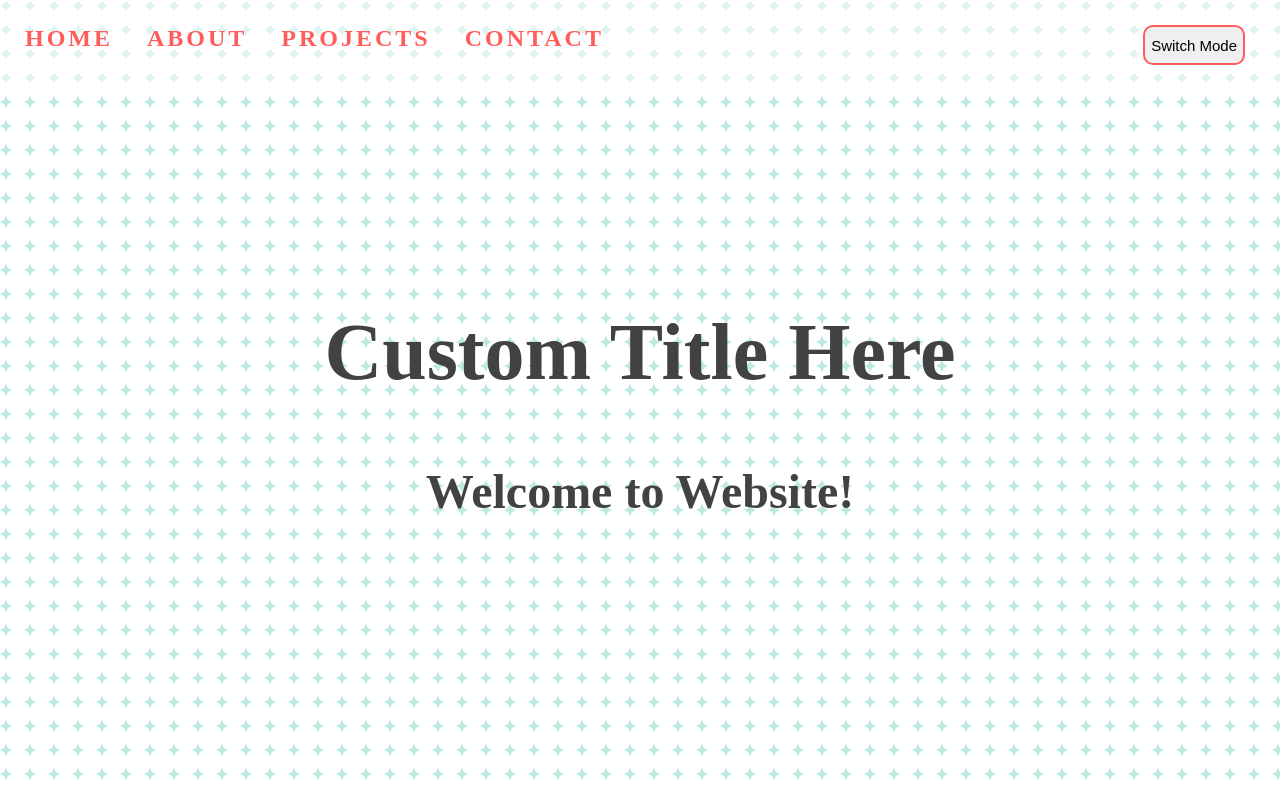
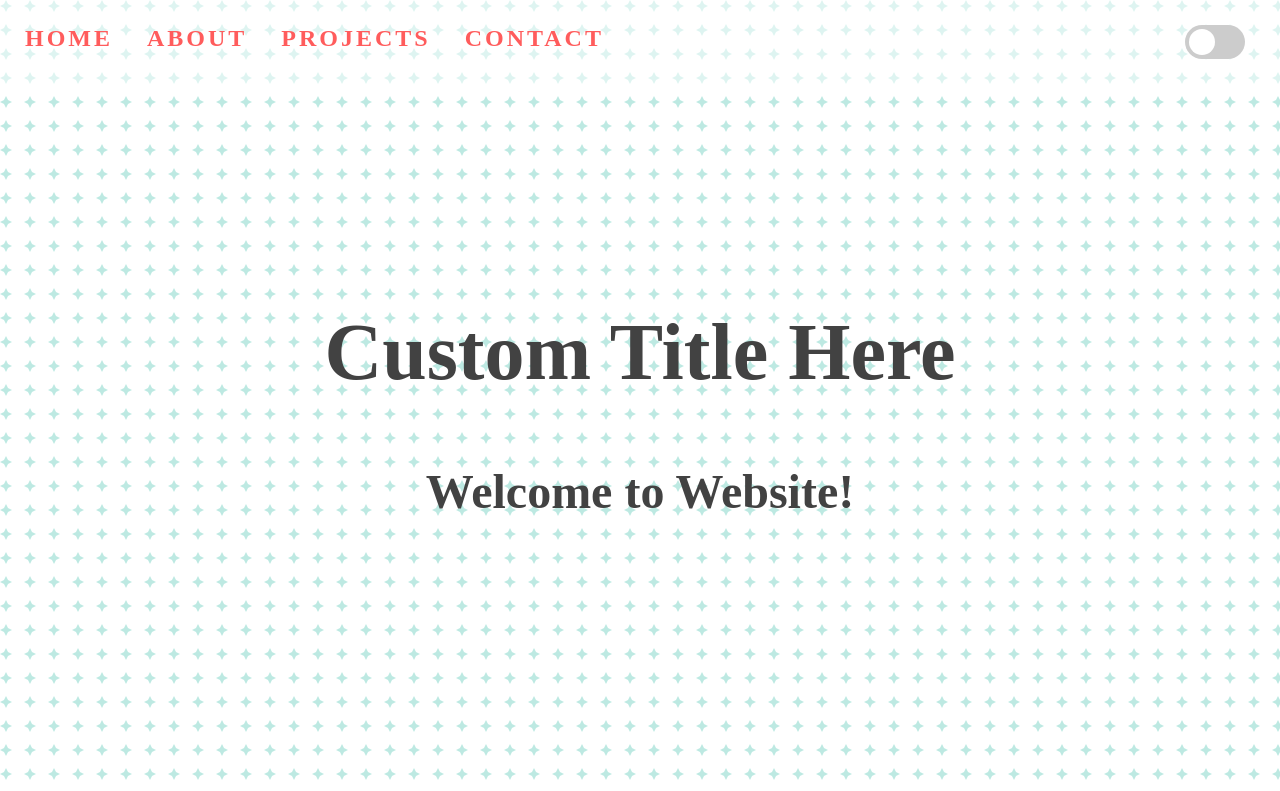
Before and after one commit to mussarri/javascript-projects, a plain HTML site: page light-dark-mode/index.html in a window 1280 px wide. Shown: the top 791 px of the page. Drawn offline with Linux system fonts and the light colour scheme.

Commit message:
light-dark mode switc button added

```diff
--- a/light-dark-mode/index.html
+++ b/light-dark-mode/index.html
@@ -15,7 +15,11 @@
         <a href="#about">ABOUT</a>
         <a href="#projects">PROJECTS</a>
         <a href="#contact">CONTACT</a>
-        <button class="switch-btn">Switch Mode</button>
+        <!-- <button class="switch-btn">Switch Mode</button> -->
+        <label class="switch">
+            <input type="checkbox">
+            <span class="slider round"></span>
+        </label>
     </nav>
 
     <section id="home">
--- a/light-dark-mode/script.js
+++ b/light-dark-mode/script.js
@@ -3,8 +3,9 @@ const image1 = document.getElementById("image1")
 const image2 = document.getElementById("image2")
 const image3 = document.getElementById("image3")
 const themeBtn = document.querySelector(".switch-btn")
-let theme = "light";
+const checkbox = document.querySelector("input")
 
+console.log(checkbox);
 
 function imgSrc(x){
     image1.setAttribute("src", `img/undraw_bitcoin_re_urgq_${x}.svg`)
@@ -16,21 +17,19 @@ function darkMode(){
     document.documentElement.setAttribute("data-theme", "dark")
     nav.style.background = "rgb(0 0 0 / 20%)"
     imgSrc("dark")
-    theme = "dark"
 }
 
 function lightMode(){
     document.documentElement.setAttribute("data-theme", "light")
     nav.style.background = "rgb(255 255 255 / 20%)"
     imgSrc("light")
-    theme = "light"
 }
 
 
-themeBtn.addEventListener("click", () => {
-    if(theme == "light"){
+checkbox.addEventListener("click", () => {
+    if(checkbox.checked == true){
         darkMode()
-    }else if(theme == "dark"){
+    }else if(checkbox.checked == false){
         lightMode()
     }
 })
--- a/light-dark-mode/style.css
+++ b/light-dark-mode/style.css
@@ -166,3 +166,70 @@ p {
 .fab:hover{
     color: var(--on-background);
 }
+
+
+
+/* toggle button  */
+
+.switch {
+    position: relative;
+    width: 60px;
+    height: 34px;
+    margin-right: 10px;
+    float: right;
+  }
+
+  /* Hide default HTML checkbox */
+  .switch input {
+    opacity: 0;
+    width: 0;
+    height: 0;
+  }
+
+  /* The slider */
+  .slider {
+    position: absolute;
+    cursor: pointer;
+    top: 0;
+    left: 0;
+    right: 0;
+    bottom: 0;
+    background-color: #ccc;
+    -webkit-transition: .4s;
+    transition: .4s;
+  }
+
+  .slider:before {
+    position: absolute;
+    content: "";
+    height: 26px;
+    width: 26px;
+    left: 4px;
+    bottom: 4px;
+    background-color: white;
+    -webkit-transition: .4s;
+    transition: .4s;
+  }
+
+  input:checked + .slider {
+    background-color: #2196F3;
+  }
+
+  input:focus + .slider {
+    box-shadow: 0 0 1px #2196F3;
+  }
+
+  input:checked + .slider:before {
+    -webkit-transform: translateX(26px);
+    -ms-transform: translateX(26px);
+    transform: translateX(26px);
+  }
+
+  /* Rounded sliders */
+  .slider.round {
+    border-radius: 34px;
+  }
+
+  .slider.round:before {
+    border-radius: 50%;
+  }
```
